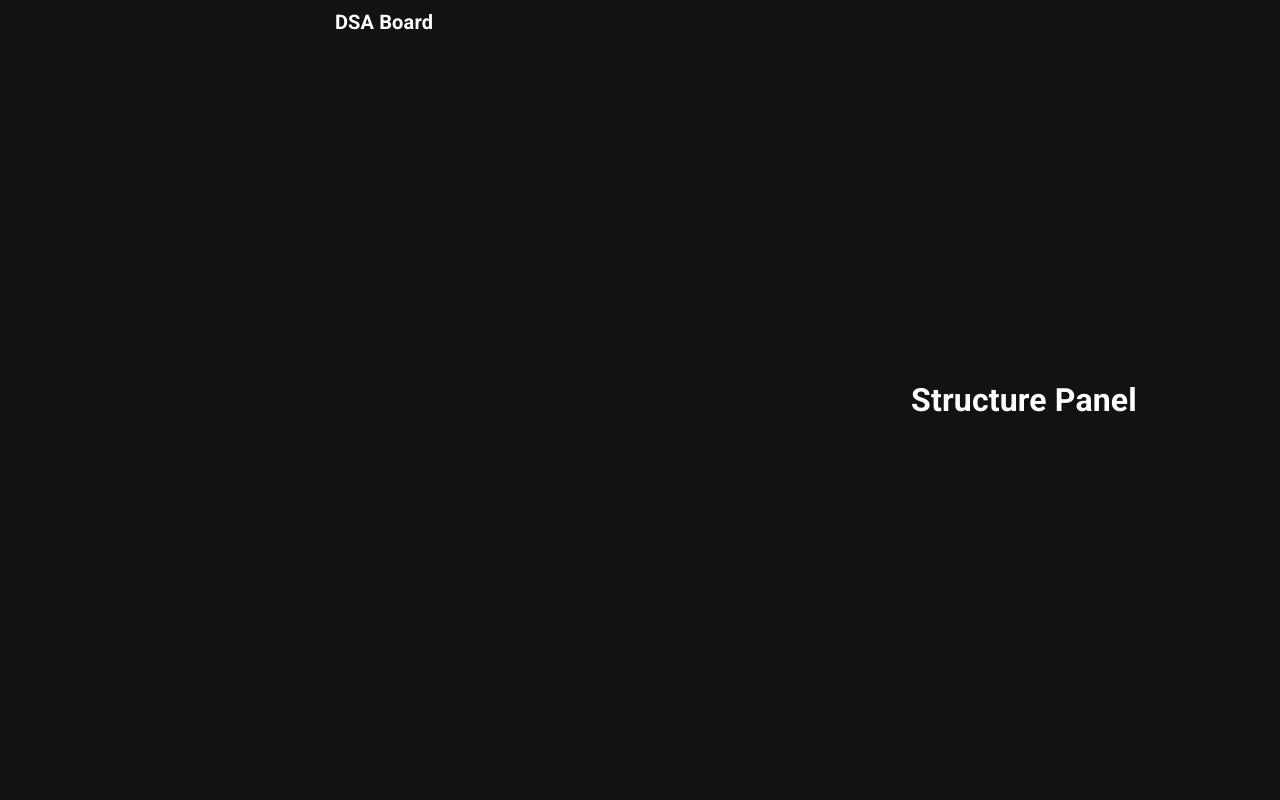
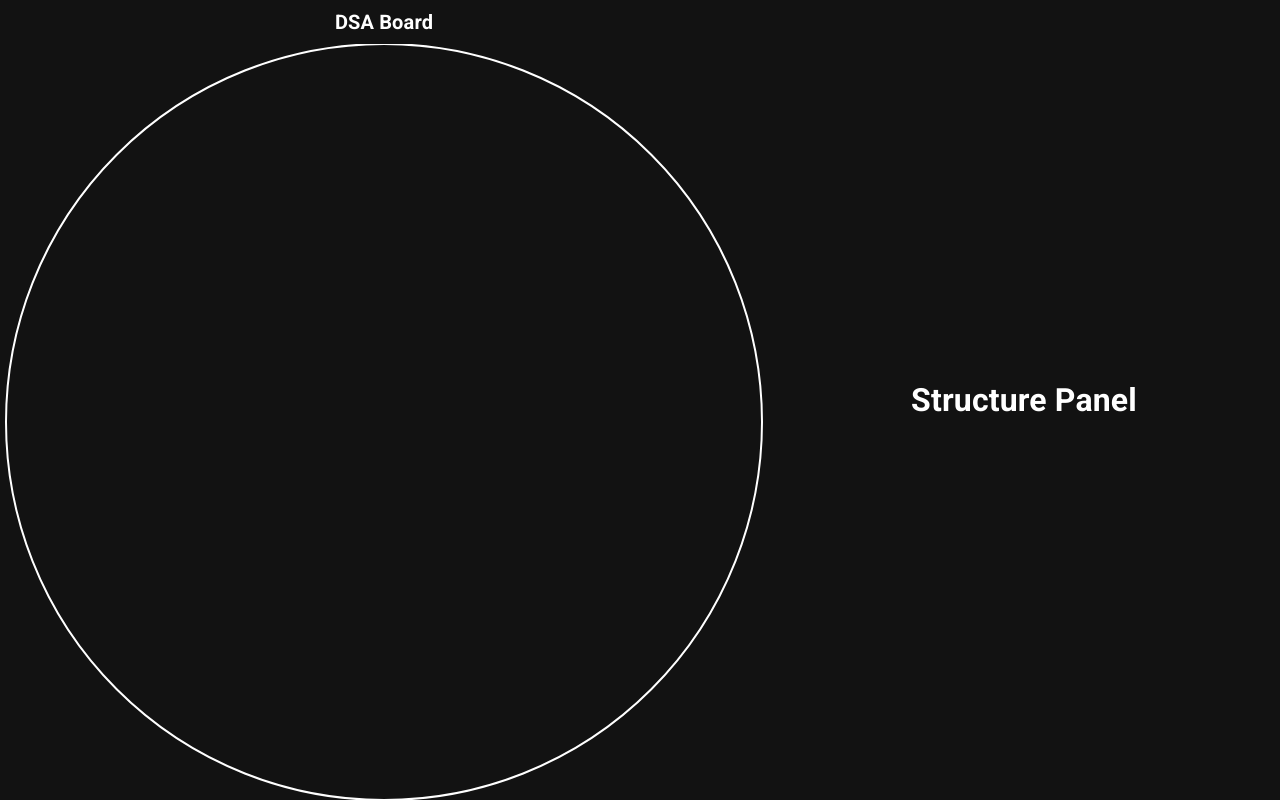
Before and after one commit to Chetan-Satpute/dsa-board-app, a React (Vite) app: page /1 in a window 1280 px wide. Built offline with nearby package versions, Linux system fonts and the light colour scheme.

Commit message:
Setup Canvas

```diff
--- /dev/null
+++ b/src/components/Canvas/index.tsx
@@ -0,0 +1,45 @@
+import {useCallback, useRef} from 'react';
+
+import useAnimationFrame from '$hooks/useAnimationFrame';
+
+interface CanvasProps {
+  containerRef: React.RefObject<HTMLDivElement>;
+}
+
+function Canvas(props: CanvasProps) {
+  const {containerRef} = props;
+
+  const canvasRef = useRef<HTMLCanvasElement>(null);
+
+  const renderAnimationFrame = useCallback(() => {
+    const container = containerRef.current;
+    const canvas = canvasRef.current;
+
+    if (container && canvas) {
+      canvas.width = container.clientWidth;
+      canvas.height = container.clientHeight;
+
+      const ctx = canvas.getContext('2d');
+
+      if (ctx) {
+        ctx.arc(
+          container.clientWidth / 2,
+          container.clientHeight / 2,
+          Math.min(container.clientWidth, container.clientHeight) / 2,
+          0,
+          Math.PI * 2
+        );
+
+        ctx.lineWidth = 2;
+        ctx.strokeStyle = '#ffffff';
+        ctx.stroke();
+      }
+    }
+  }, [containerRef, canvasRef]);
+
+  useAnimationFrame(renderAnimationFrame);
+
+  return <canvas ref={canvasRef} />;
+}
+
+export default Canvas;
--- /dev/null
+++ b/src/hooks/useAnimationFrame.tsx
@@ -0,0 +1,18 @@
+import {useLayoutEffect} from 'react';
+
+function useAnimationFrame(callback: FrameRequestCallback) {
+  useLayoutEffect(() => {
+    let requestId = NaN;
+
+    const callbackWrapper: FrameRequestCallback = time => {
+      callback(time);
+      requestId = requestAnimationFrame(callbackWrapper);
+    };
+
+    requestId = requestAnimationFrame(callbackWrapper);
+
+    return () => cancelAnimationFrame(requestId);
+  }, [callback]);
+}
+
+export default useAnimationFrame;
--- a/src/routes/StructureScreen/index.tsx
+++ b/src/routes/StructureScreen/index.tsx
@@ -1,13 +1,20 @@
+import {useRef} from 'react';
 import {Outlet} from 'react-router-dom';
 
+import Canvas from '$components/Canvas';
+
 function StructureScreen() {
+  const canvasContainerRef = useRef<HTMLDivElement>(null);
+
   return (
     <div className="flex h-screen w-screen flex-col lg:flex-row">
-      <div className="h-1/2 w-full lg:h-full lg:w-3/5">
+      <div className="flex h-1/2 w-full flex-col lg:h-full lg:w-3/5">
         <div className="p-2">
           <h1 className="m-0 text-center text-xl">DSA Board</h1>
         </div>
-        <div></div>
+        <div ref={canvasContainerRef} className="flex-1 overflow-hidden">
+          <Canvas containerRef={canvasContainerRef} />
+        </div>
       </div>
       <div className="flex h-1/2 w-full flex-col lg:h-full lg:w-2/5">
         <Outlet />
--- a/vite.config.ts
+++ b/vite.config.ts
@@ -8,6 +8,7 @@ export default defineConfig({
   resolve: {
     alias: {
       $components: path.resolve(__dirname, 'src/components'),
+      $hooks: path.resolve(__dirname, 'src/hooks'),
       $lib: path.resolve(__dirname, 'src/lib'),
       $routes: path.resolve(__dirname, 'src/routes'),
     },
```
Also changed, not shown: tsconfig.json (+4 -3 lines).
